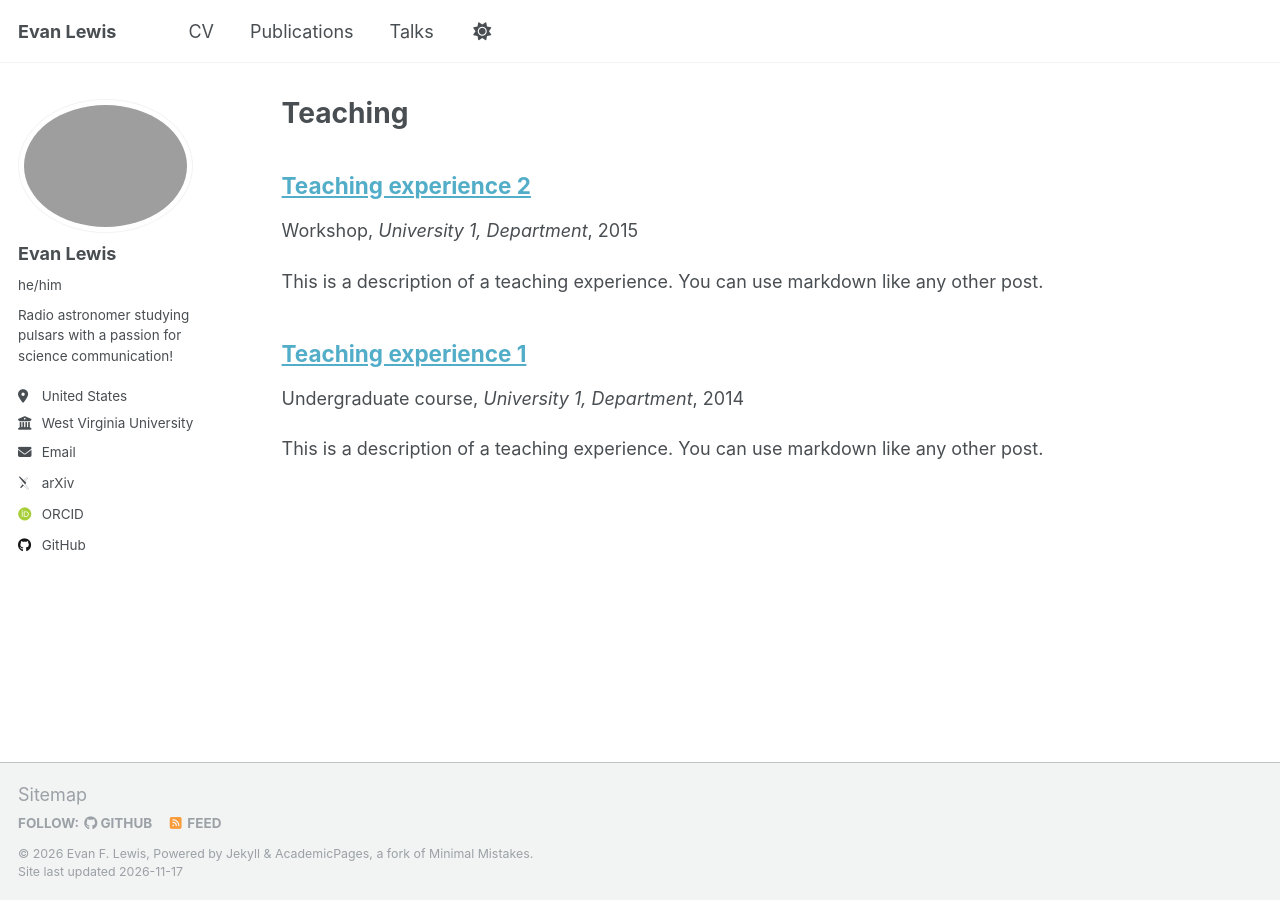
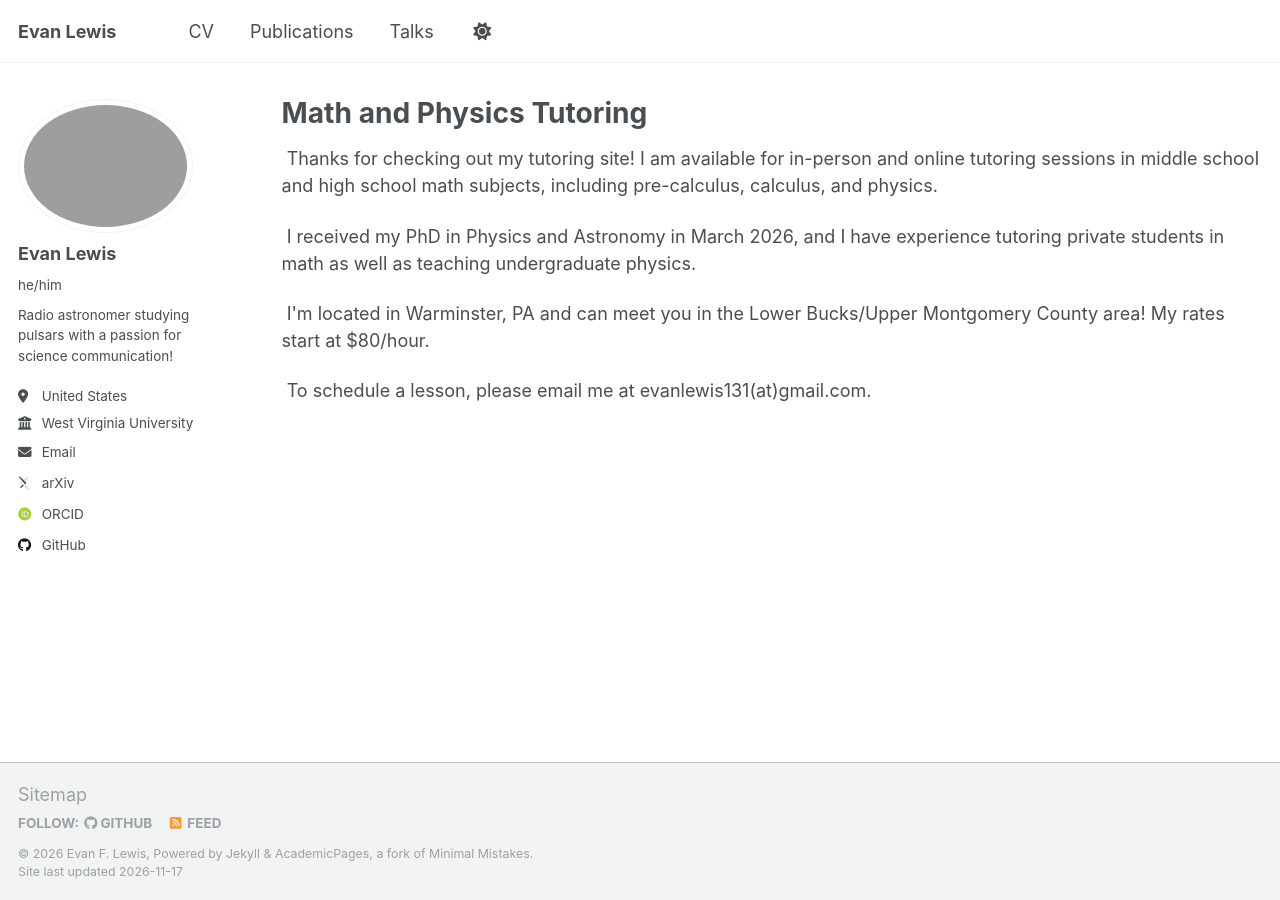
Before and after one commit to eflewis312/eflewis312.github.io, a Jekyll site: the page built from _pages/teaching.html, in a window 1280 px wide. Built offline with Jekyll 4.4.1, drawn with Linux system fonts in a browser that asks for light colours; some web fonts are replaced.

Commit message:
Add tutoring page

```diff
--- a/_pages/teaching.html
+++ b/_pages/teaching.html
@@ -1,12 +1,14 @@
 ---
 layout: archive
-title: "Teaching"
+title: "Math and Physics Tutoring"
 permalink: /teaching/
 author_profile: true
 ---
 
-{% include base_path %}
+<div class="wordwrap"><p> Thanks for checking out my tutoring site! I am available for in-person and online tutoring sessions in middle school and high school math subjects, including pre-calculus, calculus, and physics. </p></div>
 
-{% for post in site.teaching reversed %}
-  {% include archive-single.html %}
-{% endfor %}
+<div class="wordwrap"><p> I received my PhD in Physics and Astronomy in March 2026, and I have experience tutoring private students in math as well as teaching undergraduate physics.  </p></div>
+
+<div class="wordwrap"><p> I'm located in Warminster, PA and can meet you in the Lower Bucks/Upper Montgomery County area! My rates start at $80/hour. </p></div>
+
+<div class="wordwrap"><p> To schedule a lesson, please email me at evanlewis131(at)gmail.com. </p></div>
```
